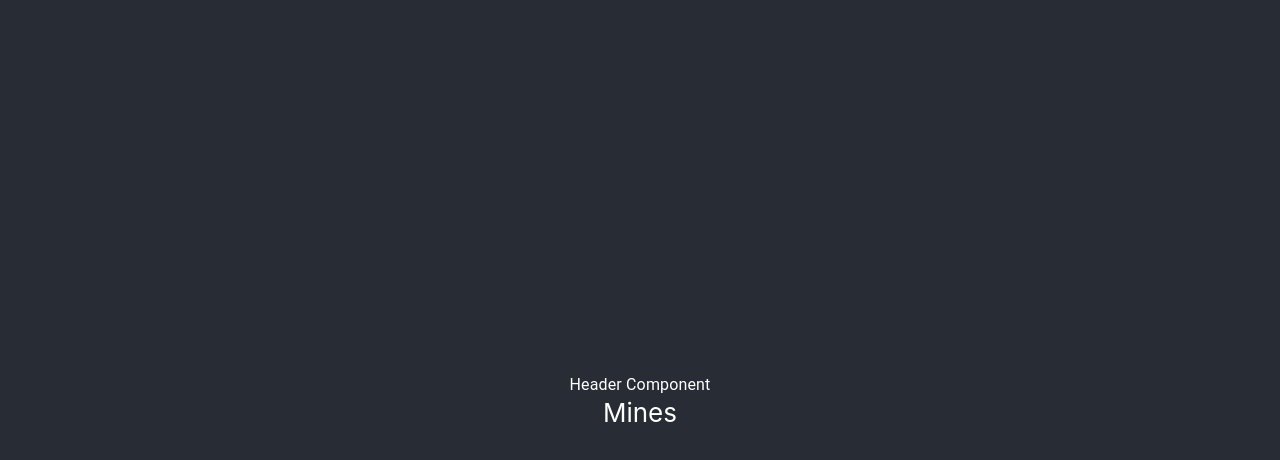
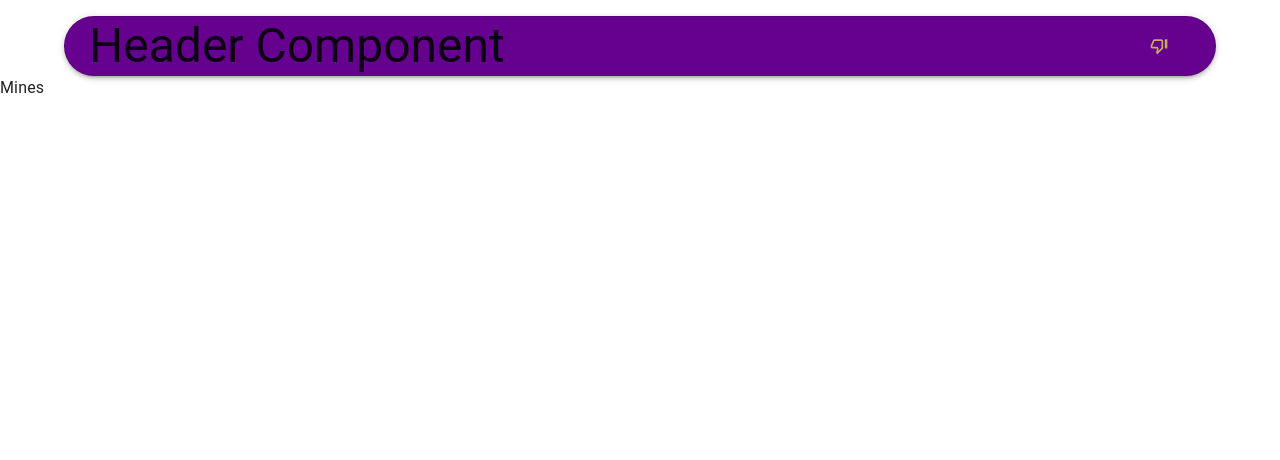
Before and after one commit to takeuchi-masaki/antigambling, a React (Create React App) app: page /mines in a window 1280 px wide. Shown: the top 460 px of the page. Built offline with nearby package versions, Linux system fonts and the light colour scheme.

Commit message:
update theme, initialize header

```diff
--- a/package.json
+++ b/package.json
@@ -5,6 +5,7 @@
   "dependencies": {
     "@emotion/react": "^11.11.4",
     "@emotion/styled": "^11.11.5",
+    "@mui/icons-material": "^5.15.15",
     "@mui/material": "^5.15.15",
     "@testing-library/jest-dom": "^5.17.0",
     "@testing-library/react": "^13.4.0",
--- a/src/App.css
+++ /dev/null
@@ -1,38 +0,0 @@
-.App {
-  text-align: center;
-}
-
-.App-logo {
-  height: 40vmin;
-  pointer-events: none;
-}
-
-@media (prefers-reduced-motion: no-preference) {
-  .App-logo {
-    animation: App-logo-spin infinite 20s linear;
-  }
-}
-
-.App-header {
-  background-color: #282c34;
-  min-height: 100vh;
-  display: flex;
-  flex-direction: column;
-  align-items: center;
-  justify-content: center;
-  font-size: calc(10px + 2vmin);
-  color: white;
-}
-
-.App-link {
-  color: #61dafb;
-}
-
-@keyframes App-logo-spin {
-  from {
-    transform: rotate(0deg);
-  }
-  to {
-    transform: rotate(360deg);
-  }
-}
--- a/src/App.tsx
+++ b/src/App.tsx
@@ -1,22 +1,27 @@
 import React from 'react';
-import './App.css';
 import { BrowserRouter as Router, Routes, Route } from "react-router-dom";
 import HomePage from "./pages/HomePage";
 import MinePage from "./pages/MinePage";
+import { CssBaseline } from '@mui/material';
+import { ThemeProvider } from '@emotion/react';
+import { casinoTheme } from './themes/CasinoTheme';
+import { lightTheme } from './themes/LightTheme';
 
-function App() {
+export default function App() {
+    const [mode, setMode] = React.useState<'light' | 'dark'>('light');
+    const toggleColorMode = () => {
+        setMode((prev) => (prev === 'dark' ? 'light' : 'dark'));
+    };
+
     return (
-    <div className="App">
-      <header className="App-header">
+        <ThemeProvider theme={mode === 'light' ? lightTheme : casinoTheme}>
+            <CssBaseline />
             <Router>
                 <Routes>
-                <Route path="/" element={<HomePage />} />
-                <Route path="/mines" element={<MinePage /> } />
+                    <Route path="/" element={<HomePage mode={mode} toggleMode={toggleColorMode} />} />
+                    <Route path="/mines" element={<MinePage mode={mode} toggleMode={toggleColorMode} /> } />
                 </Routes>
             </Router>
-      </header>
-    </div>
+        </ThemeProvider>
     );
 }
-
-export default App;
--- a/src/components/Header.tsx
+++ b/src/components/Header.tsx
@@ -1,8 +1,42 @@
 import React from "react";
-import { Typography } from "@mui/material";
+import { Paper, AppBar, Typography, PaletteMode, Box, Container } from "@mui/material";
+import ToggleModeButton from "./ToggleModeButton";
 
-const Header = () => {
-    return <Typography>Header Component</Typography>
+interface HeaderProps {
+    mode: PaletteMode,
+    toggleMode: () => void
+}
+
+const Header = ({mode, toggleMode}: HeaderProps) => {
+    return <AppBar position="static" sx={{
+        boxShadow: 0,
+        bgcolor: 'transparent',
+        backgroundImage: 'none',
+        mt: 2,
+      }} >
+        <Container>
+            <Paper
+            elevation={3}
+            sx={(theme) => ({
+                display: 'flex',
+                alignItems: 'center',
+                justifyContent: 'space-between',
+                flexShrink: 0,
+                borderRadius: '99px',
+                bgcolor: '#66008F',
+                maxHeight: 60,
+                border: '1px solid',
+                borderColor: 'divider',
+                padding: theme.spacing(3),
+              })}
+              >
+                <Box>
+                    <Typography variant="h3">Header Component</Typography>
+                </Box>
+                <ToggleModeButton mode={mode} toggleColorMode={toggleMode} />
+            </Paper>
+        </Container>
+    </AppBar>
 };
 
 export default Header;
--- /dev/null
+++ b/src/components/ToggleModeButton.tsx
@@ -0,0 +1,29 @@
+import * as React from 'react';
+import { PaletteMode } from '@mui/material';
+import Button from '@mui/material/Button';
+
+import WbSunnyRoundedIcon from '@mui/icons-material/WbSunnyRounded';
+import ThumbDownOffAltIcon from '@mui/icons-material/ThumbDownOffAlt';
+import { lightTheme } from '../themes/LightTheme';
+
+interface ToggleProps {
+  mode: PaletteMode;
+  toggleColorMode: () => void;
+}
+
+export default function ToggleModeButton({ mode, toggleColorMode }: ToggleProps) {
+    return (
+    <Button
+    variant="text"
+    onClick={toggleColorMode}
+    aria-label="button to toggle theme"
+    sx={{ color: lightTheme.palette.secondary.main }}
+    >
+    {mode === 'dark' ? (
+        <WbSunnyRoundedIcon fontSize="small" />
+    ) : (
+        <ThumbDownOffAltIcon fontSize="small" />
+    )}
+    </Button>
+  );
+}
--- a/src/pages/HomePage.tsx
+++ b/src/pages/HomePage.tsx
@@ -1,11 +1,16 @@
 import React from "react";
-import { Stack, Typography } from "@mui/material";
+import { Stack, Typography, PaletteMode } from "@mui/material";
 import Header from "../components/Header";
 
-const HomePage = () => {
-    return <Stack>
-        <Header />
-        <Typography>Home page</Typography>
+interface HomePageProps {
+    mode: PaletteMode;
+    toggleMode: () => void;
+}
+
+const HomePage = ({mode, toggleMode}: HomePageProps) => {
+    return <Stack alignItems={'center'}>
+        <Header mode={mode} toggleMode={toggleMode} />
+        <Typography variant="h1">Home page</Typography>
     </Stack>
 };
 
--- a/src/pages/MinePage.tsx
+++ b/src/pages/MinePage.tsx
@@ -1,11 +1,16 @@
 import React from "react";
-import { Stack, Typography } from "@mui/material";
+import { Stack, PaletteMode } from "@mui/material";
 import Header from "../components/Header";
 import Mines from "../games/Mines"
 
-const MinePage = () => {
+interface MinePageProps {
+    mode: PaletteMode,
+    toggleMode: () => void
+}
+
+const MinePage = ({mode, toggleMode}: MinePageProps) => {
     return <Stack>
-        <Header />
+        <Header mode={mode} toggleMode={toggleMode} />
         <Mines />
     </Stack>
 };
--- /dev/null
+++ b/src/themes/CasinoTheme.tsx
@@ -0,0 +1,13 @@
+import { createTheme } from "@mui/material/styles";
+
+export const casinoTheme = createTheme({
+  palette: {
+    mode: 'dark',
+    primary: {
+      main: '#670090',
+    },
+    secondary: {
+      main: '#C9AD5E',
+    },
+  },
+});
--- /dev/null
+++ b/src/themes/LightTheme.tsx
@@ -0,0 +1,13 @@
+import { createTheme } from "@mui/material/styles";
+
+export const lightTheme = createTheme({
+  palette: {
+    mode: 'light',
+    primary: {
+      main: '#670090',
+    },
+    secondary: {
+        main: '#C9AD5E',
+    },
+  },
+});
```
Also changed, not shown: 1 other file (tests, documents, lock files or other folders). Lines whose indentation alone changed are shown as unchanged.
